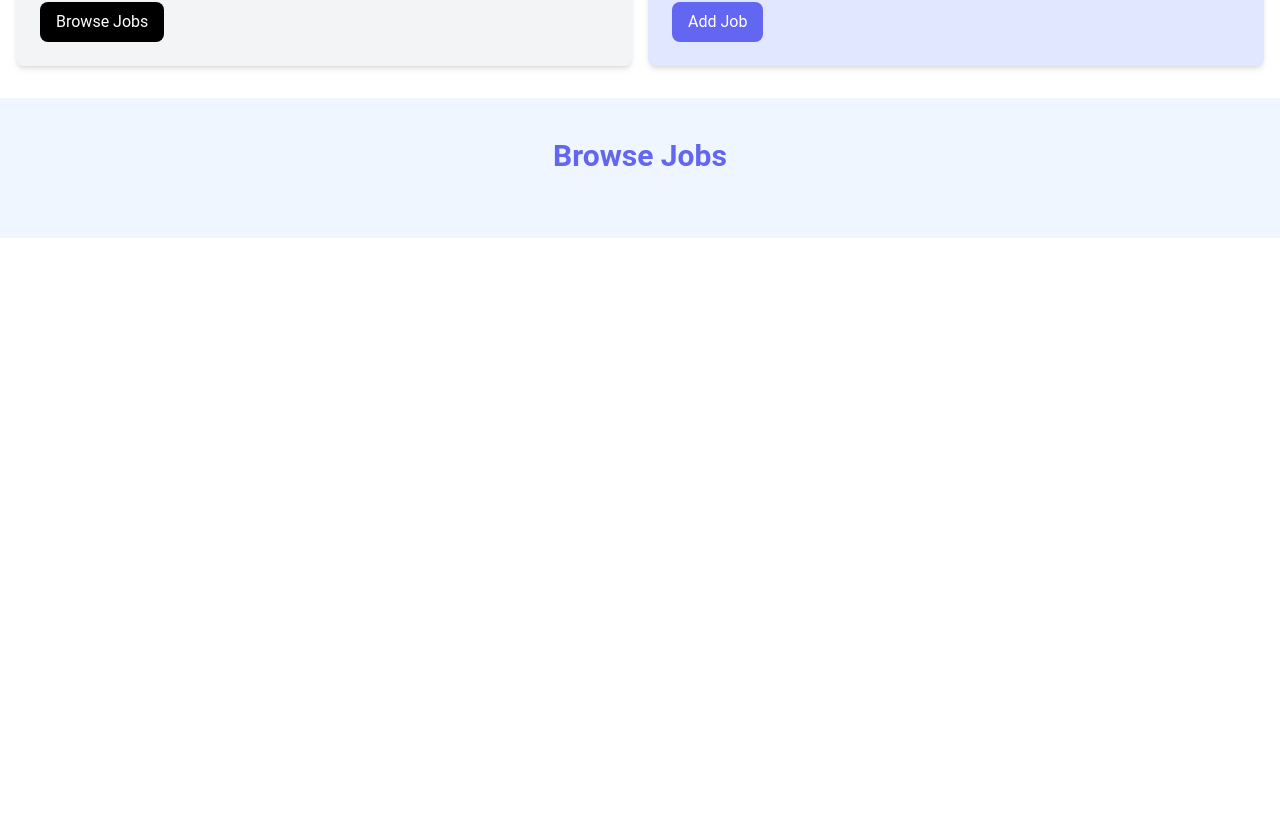
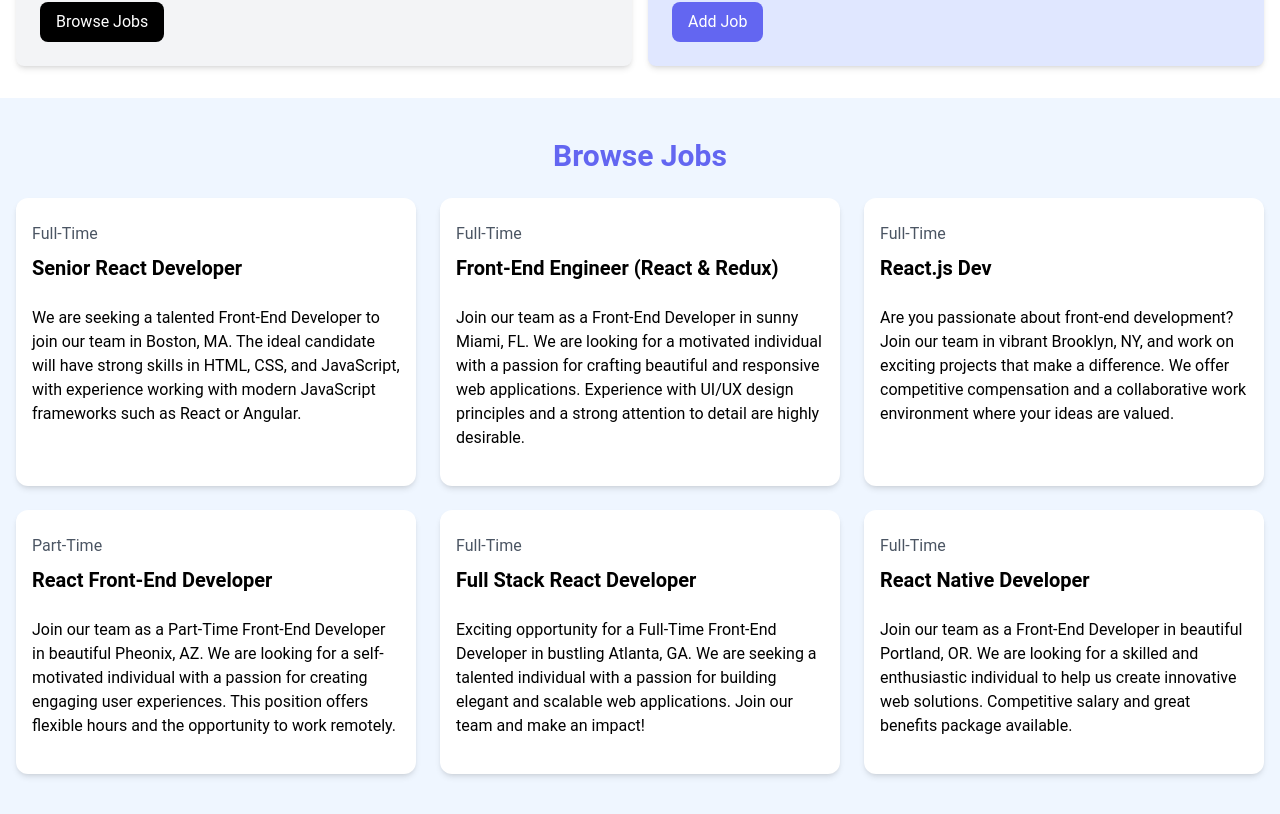
Before and after one commit to 7daytheory/react-2024, a React (Vite) app in the folder my-react-app/: page / in a window 1280 px wide. Shown: the part 511-1325 px from the top of the page. Before the commit the page ends 800 px from the top, so only its background shows below. Built offline with nearby package versions, Linux system fonts and the light colour scheme.

Commit message:
Import data from json file and display them

```diff
--- a/my-react-app/src/components/Listings.jsx
+++ b/my-react-app/src/components/Listings.jsx
@@ -11,9 +11,20 @@ const Listings = () => {
                 Browse Jobs
             </h2>
             <div className='grid grid-cols-1 md:grid-cols-3 gap-6'>
-                {jobs.map((job) => {
-                    console.log(job);
-                })}
+                {jobs.map((job) => (
+                    <div className='bg-white rounded-xl shadow-md relative'>
+                        <div className='p-4'>
+                            <div className='mb-6'>
+                                <div className='text-gray-600 my-2'>{job.type}</div>
+                                <h3 className='text-xl font-bold'>{job.title}</h3>
+                            </div>
+
+                            <div className='mb-5'>
+                                {job.description}
+                            </div>
+                        </div>
+                    </div>
+                ))}
             </div>
             </div>
         </section>
```
